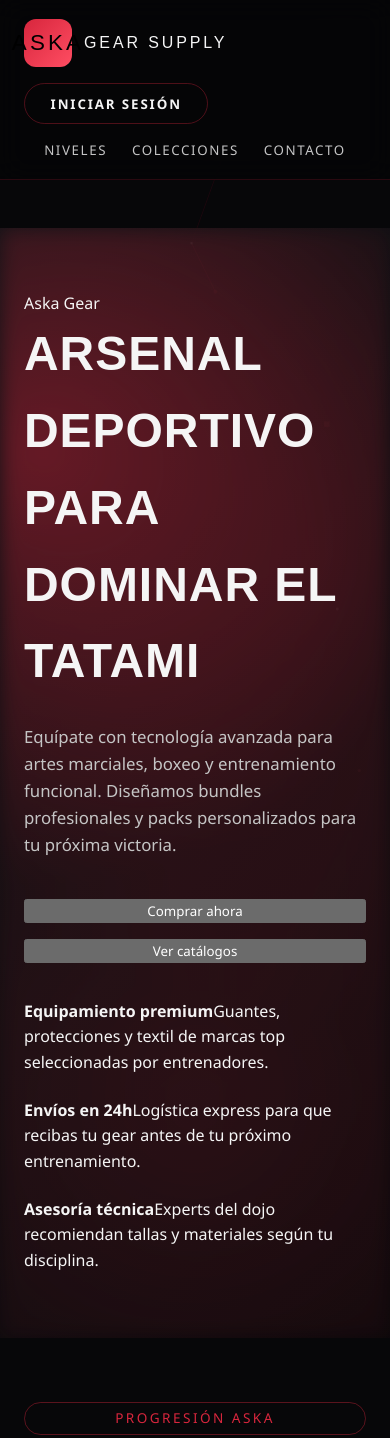
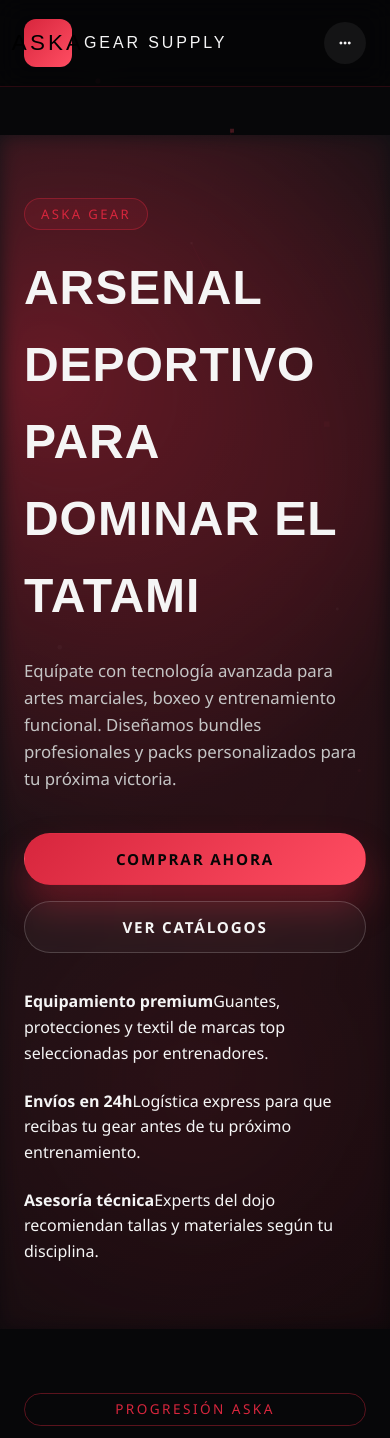
Before and after one commit to MatiasSagredo/aska-frontend, a React (Vite) app: page / in a window 390 px wide. Shown: the top 1438 px of the page. Built offline with nearby package versions, Linux system fonts and the light colour scheme.

Commit message:
v 0.0.3
Estetica

```diff
--- a/src/components/organisms/Header.jsx
+++ b/src/components/organisms/Header.jsx
@@ -1,14 +1,26 @@
+import { useState } from 'react'
 import PropTypes from 'prop-types'
 import { useAuth } from '../templates/AuthProvider.jsx'
 import '../../styles/organisms/header.css'
 
 function Header({ onAuthTrigger, onNavigate }) {
   const { user, isSuperUser, logout } = useAuth()
+  const [isMenuOpen, setMenuOpen] = useState(false)
 
   const handleNavigation = (target) => {
+    setMenuOpen(false)
     if (typeof onNavigate === 'function') {
       onNavigate(target)
     }
+  }
+
+  const toggleMenu = () => {
+    setMenuOpen((prev) => !prev)
+  }
+
+  const handleLogout = () => {
+    setMenuOpen(false)
+    logout()
   }
 
   return (
@@ -16,6 +28,16 @@ function Header({ onAuthTrigger, onNavigate }) {
       <button type="button" className="header__brand" onClick={() => handleNavigation('top')}>
         <span className="header__logo">Aska</span>
         <span className="header__wordmark">Gear Supply</span>
+      </button>
+      <button
+        type="button"
+        className="header__menu-toggle"
+        onClick={toggleMenu}
+        aria-label={isMenuOpen ? 'Cerrar menú' : 'Abrir menú'}
+        aria-expanded={isMenuOpen}
+        aria-controls="headerMobileNav"
+      >
+        <i className="fa-solid fa-ellipsis" aria-hidden="true" />
       </button>
       <nav className="header__nav" aria-label="Navegación principal">
         <button type="button" onClick={() => handleNavigation('bundles')}>
@@ -37,7 +59,7 @@ function Header({ onAuthTrigger, onNavigate }) {
                 {isSuperUser ? 'Superusuario' : `Cinturón ${user.belt ?? 'N/A'}`}
               </span>
             </div>
-            <button type="button" className="header__button" onClick={logout}>
+            <button type="button" className="header__button" onClick={handleLogout}>
               Cerrar sesión
             </button>
           </>
@@ -47,6 +69,30 @@ function Header({ onAuthTrigger, onNavigate }) {
           </button>
         )}
       </div>
+      <nav
+        id="headerMobileNav"
+        className={`header__nav-responsive${isMenuOpen ? ' is-open' : ''}`}
+        aria-label="Navegación móvil"
+      >
+        <button type="button" onClick={() => handleNavigation('bundles')}>
+          Niveles
+        </button>
+        <button type="button" onClick={() => handleNavigation('colecciones')}>
+          Colecciones
+        </button>
+        <button type="button" onClick={() => handleNavigation('contacto')}>
+          Contacto
+        </button>
+        {user ? (
+          <button type="button" onClick={handleLogout} className="header__responsive-auth">
+            Cerrar sesión
+          </button>
+        ) : (
+          <button type="button" onClick={() => { setMenuOpen(false); onAuthTrigger?.() }}>
+            Iniciar sesión
+          </button>
+        )}
+      </nav>
     </header>
   )
 }
--- a/src/styles/organisms/header.css
+++ b/src/styles/organisms/header.css
@@ -10,6 +10,7 @@
   background: rgba(5, 5, 7, 0.85);
   border-bottom: 1px solid rgba(215, 38, 61, 0.18);
   backdrop-filter: blur(14px);
+  overflow: visible;
 }
 
 .header__brand {
@@ -28,6 +29,29 @@
 .header__brand:focus-visible {
   outline: 2px solid var(--color-primary);
   outline-offset: 4px;
+}
+
+.header__menu-toggle {
+  display: none;
+  border: none;
+  background: rgba(255, 255, 255, 0.06);
+  color: var(--color-text-primary);
+  width: 42px;
+  height: 42px;
+  border-radius: 50%;
+  cursor: pointer;
+  transition: background 150ms ease, transform 150ms ease, color 150ms ease;
+}
+
+.header__menu-toggle:hover {
+  background: rgba(215, 38, 61, 0.25);
+  color: #fff;
+  transform: translateY(-1px);
+}
+
+.header__menu-toggle:focus-visible {
+  outline: 2px solid var(--color-primary);
+  outline-offset: 3px;
 }
 
 .header__logo {
@@ -115,19 +139,70 @@
   border-color: rgba(215, 38, 61, 0.55);
 }
 
+.header__nav-responsive {
+  display: none;
+}
+
+.header__nav-responsive button {
+  border: none;
+  background: transparent;
+  color: var(--color-text-secondary);
+  font-weight: 600;
+  letter-spacing: 0.16em;
+  text-transform: uppercase;
+  cursor: pointer;
+  padding: 0.85rem 1rem;
+  border-radius: 12px;
+  transition: background 150ms ease, color 150ms ease;
+}
+
+.header__nav-responsive button:hover {
+  background: rgba(215, 38, 61, 0.22);
+  color: #fff;
+}
+
+.header__responsive-auth {
+  margin-top: 0.5rem;
+  border: 1px solid rgba(215, 38, 61, 0.35) !important;
+}
+
 @media (max-width: 900px) {
   .header {
     flex-wrap: wrap;
+    align-items: center;
   }
 
   .header__nav {
-    order: 3;
-    width: 100%;
+    display: none;
+  }
+
+  .header__auth {
+    display: none;
+  }
+
+  .header__menu-toggle {
+    display: inline-flex;
+    align-items: center;
     justify-content: center;
   }
 
-  .header__auth {
-    margin-left: auto;
+  .header__nav-responsive {
+    position: absolute;
+    top: calc(100% + 0.75rem);
+    right: clamp(1.5rem, 6vw, 6rem);
+    left: clamp(1.5rem, 6vw, 6rem);
+    display: none;
+    flex-direction: column;
+    gap: 0.5rem;
+    padding: 1rem;
+    border-radius: 18px;
+    background: rgba(5, 5, 7, 0.95);
+    border: 1px solid rgba(215, 38, 61, 0.2);
+    box-shadow: 0 18px 34px rgba(0, 0, 0, 0.4);
+  }
+
+  .header__nav-responsive.is-open {
+    display: flex;
   }
 }
 
@@ -136,20 +211,8 @@
     gap: 1rem;
   }
 
-  .header__nav {
-    gap: 0.8rem;
-  }
-
-  .header__nav button {
-    letter-spacing: 0.12em;
-  }
-
-  .header__auth {
-    width: 100%;
-    justify-content: space-between;
-  }
-
-  .header__auth-info {
-    text-align: left;
+  .header__nav-responsive {
+    right: clamp(1rem, 6vw, 4rem);
+    left: clamp(1rem, 6vw, 4rem);
   }
 }
--- a/src/styles/organisms/hero.css
+++ b/src/styles/organisms/hero.css
@@ -37,6 +37,17 @@
 }
 
 .hero__eyebrow {
+  display: inline-flex;
+  align-items: center;
+  gap: 0.5rem;
+  padding: 0.3rem 1rem;
+  border-radius: 999px;
+  border: 1px solid rgba(215, 38, 61, 0.4);
+  background: rgba(215, 38, 61, 0.12);
+  color: var(--color-primary);
+  letter-spacing: 0.18em;
+  text-transform: uppercase;
+  font-size: 0.82rem;
   margin-bottom: 1.25rem;
 }
 
@@ -62,6 +73,52 @@
   margin-bottom: clamp(2.25rem, 4vw, 3rem);
 }
 
+.hero__cta {
+  display: inline-flex;
+  align-items: center;
+  justify-content: center;
+  gap: 0.6rem;
+  padding: 0.95rem 2.6rem;
+  border-radius: 999px;
+  border: 1px solid transparent;
+  font-size: 0.95rem;
+  font-weight: 700;
+  letter-spacing: 0.12em;
+  text-transform: uppercase;
+  cursor: pointer;
+  transition: transform 180ms ease, box-shadow 180ms ease, background 180ms ease,
+    border-color 180ms ease, color 180ms ease;
+}
+
+.hero__cta--primary {
+  background: linear-gradient(135deg, var(--color-primary), var(--color-primary-soft));
+  color: #050505;
+  box-shadow: 0 22px 36px rgba(215, 38, 61, 0.35);
+}
+
+.hero__cta--primary:hover {
+  transform: translateY(-3px);
+  box-shadow: 0 30px 44px rgba(215, 38, 61, 0.45);
+}
+
+.hero__cta--secondary {
+  background: rgba(255, 255, 255, 0.04);
+  color: var(--color-text-primary);
+  border-color: rgba(255, 255, 255, 0.18);
+  backdrop-filter: blur(4px);
+}
+
+.hero__cta--secondary:hover {
+  border-color: rgba(255, 255, 255, 0.4);
+  background: rgba(215, 38, 61, 0.18);
+  transform: translateY(-3px);
+}
+
+.hero__cta:focus-visible {
+  outline: 2px solid rgba(255, 255, 255, 0.65);
+  outline-offset: 3px;
+}
+
 .hero__highlights {
   display: grid;
   grid-template-columns: repeat(auto-fit, minmax(200px, 1fr));
@@ -81,7 +138,7 @@
     align-items: stretch;
   }
 
-  .hero__actions .button {
+  .hero__cta {
     width: 100%;
   }
 }
```
